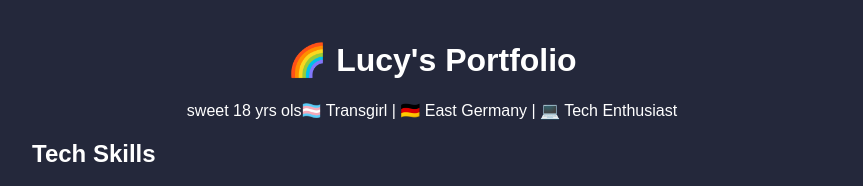
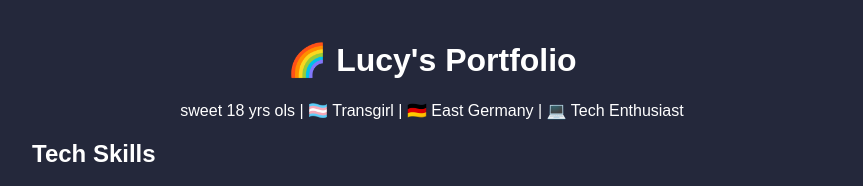
Before and after one commit to mrtuxa/portfolio, a React (Create React App) app: page / in a window 1280 px wide. Shown: the top 186 px of the page, without its empty margins (208-1071 px from the left). Built offline with nearby package versions, Linux system fonts and the light colour scheme.

Commit message:
fixed stuff

```diff
--- a/src/components/Header.tsx
+++ b/src/components/Header.tsx
@@ -6,7 +6,7 @@ const Header: React.FC = () => {
             <h1>🌈 Lucy's Portfolio</h1>
             <div className="identity-badges">
                 <span>sweet 18 yrs ols</span>
-                <span>🏳️‍⚧️ Transgirl</span>
+                <span> | 🏳️‍⚧️ Transgirl</span>
                 <span> | 🇩🇪 East Germany</span>
                 <span> | 💻 Tech Enthusiast</span>
             </div>
```
